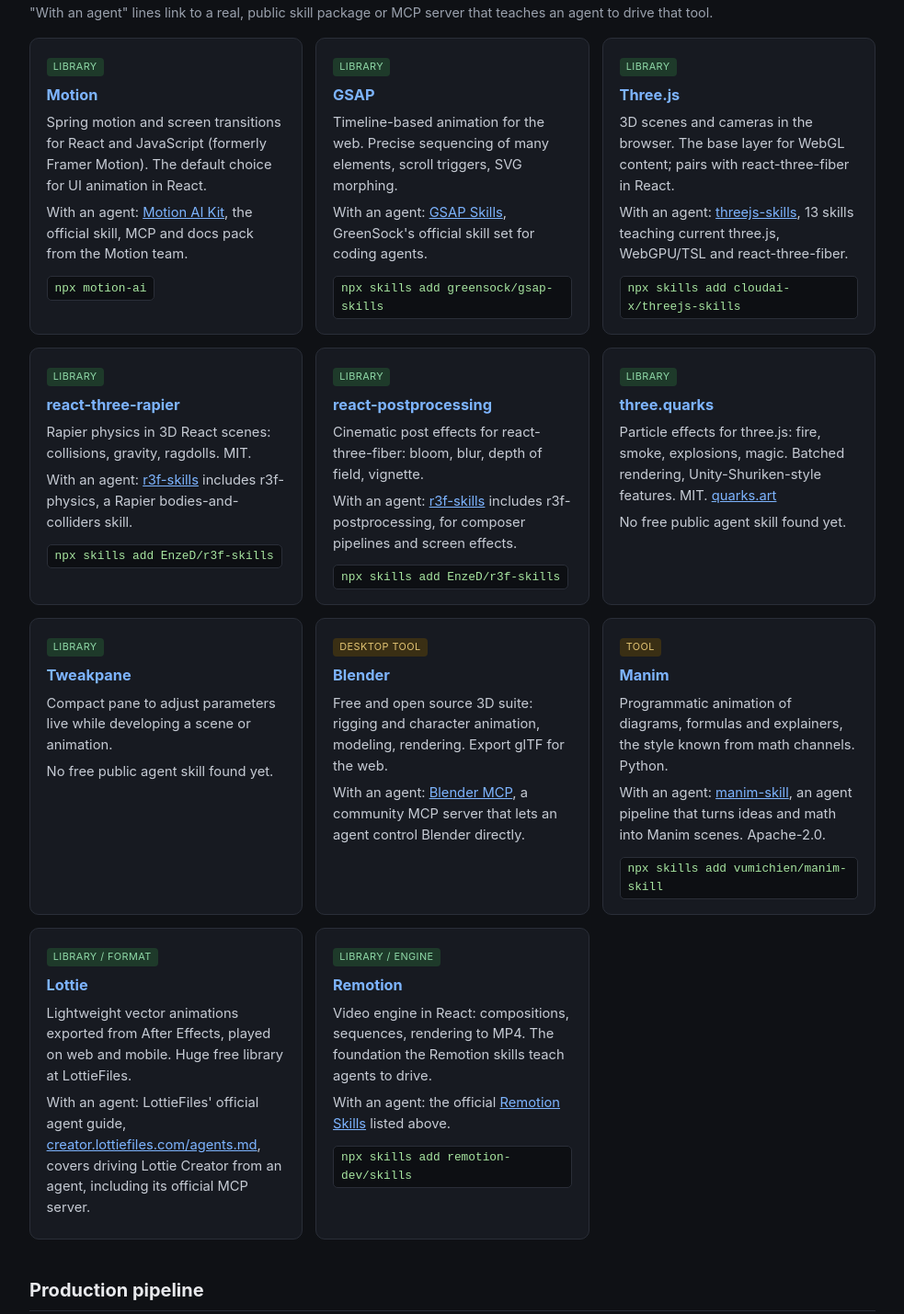
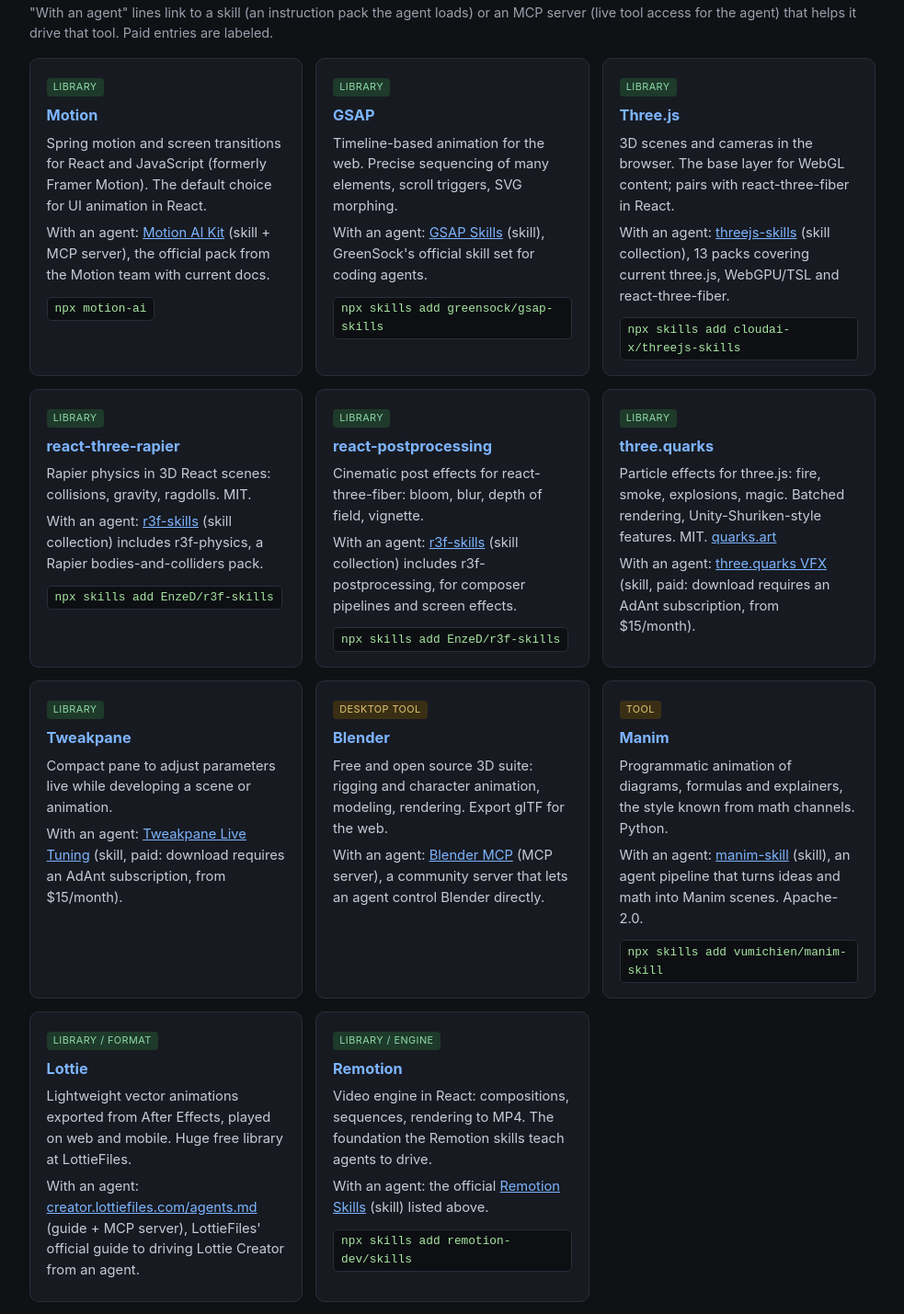
Before and after one commit to irvan-putra/skills, a plain HTML site: page motion/index.html in a window 1280 px wide. Shown: the part 911-2340 px from the top of the page at 92% size, without its empty margins (148-1131 px from the left). Drawn offline with Linux system fonts and the light colour scheme.

Commit message:
Label skill vs MCP links, add paid skill options for quarks and Tweakpane

```diff
--- a/motion/index.html
+++ b/motion/index.html
@@ -71,79 +71,79 @@
   </div>
 
   <h2>Animation &amp; 3D libraries</h2>
-  <p class="note">"With an agent" lines link to a real, public skill package or MCP server that teaches an agent to drive that tool.</p>
+  <p class="note">"With an agent" lines link to a skill (an instruction pack the agent loads) or an MCP server (live tool access for the agent) that helps it drive that tool. Paid entries are labeled.</p>
   <div class="grid">
     <div class="card">
       <span class="tag lib">library</span>
       <h3><a href="https://motion.dev">Motion</a></h3>
       <p>Spring motion and screen transitions for React and JavaScript (formerly Framer Motion). The default choice for UI animation in React.</p>
-      <p>With an agent: <a href="https://motion.dev/ai-kit">Motion AI Kit</a>, the official skill, MCP and docs pack from the Motion team.</p>
+      <p>With an agent: <a href="https://motion.dev/ai-kit">Motion AI Kit</a> (skill + MCP server), the official pack from the Motion team with current docs.</p>
       <code>npx motion-ai</code>
     </div>
     <div class="card">
       <span class="tag lib">library</span>
       <h3><a href="https://gsap.com">GSAP</a></h3>
       <p>Timeline-based animation for the web. Precise sequencing of many elements, scroll triggers, SVG morphing.</p>
-      <p>With an agent: <a href="https://github.com/greensock/gsap-skills">GSAP Skills</a>, GreenSock's official skill set for coding agents.</p>
+      <p>With an agent: <a href="https://github.com/greensock/gsap-skills">GSAP Skills</a> (skill), GreenSock's official skill set for coding agents.</p>
       <code>npx skills add greensock/gsap-skills</code>
     </div>
     <div class="card">
       <span class="tag lib">library</span>
       <h3><a href="https://threejs.org">Three.js</a></h3>
       <p>3D scenes and cameras in the browser. The base layer for WebGL content; pairs with react-three-fiber in React.</p>
-      <p>With an agent: <a href="https://github.com/CloudAI-X/threejs-skills">threejs-skills</a>, 13 skills teaching current three.js, WebGPU/TSL and react-three-fiber.</p>
+      <p>With an agent: <a href="https://github.com/CloudAI-X/threejs-skills">threejs-skills</a> (skill collection), 13 packs covering current three.js, WebGPU/TSL and react-three-fiber.</p>
       <code>npx skills add cloudai-x/threejs-skills</code>
     </div>
     <div class="card">
       <span class="tag lib">library</span>
       <h3><a href="https://github.com/pmndrs/react-three-rapier">react-three-rapier</a></h3>
       <p>Rapier physics in 3D React scenes: collisions, gravity, ragdolls. MIT.</p>
-      <p>With an agent: <a href="https://github.com/EnzeD/r3f-skills">r3f-skills</a> includes r3f-physics, a Rapier bodies-and-colliders skill.</p>
+      <p>With an agent: <a href="https://github.com/EnzeD/r3f-skills">r3f-skills</a> (skill collection) includes r3f-physics, a Rapier bodies-and-colliders pack.</p>
       <code>npx skills add EnzeD/r3f-skills</code>
     </div>
     <div class="card">
       <span class="tag lib">library</span>
       <h3><a href="https://github.com/pmndrs/react-postprocessing">react-postprocessing</a></h3>
       <p>Cinematic post effects for react-three-fiber: bloom, blur, depth of field, vignette.</p>
-      <p>With an agent: <a href="https://github.com/EnzeD/r3f-skills">r3f-skills</a> includes r3f-postprocessing, for composer pipelines and screen effects.</p>
+      <p>With an agent: <a href="https://github.com/EnzeD/r3f-skills">r3f-skills</a> (skill collection) includes r3f-postprocessing, for composer pipelines and screen effects.</p>
       <code>npx skills add EnzeD/r3f-skills</code>
     </div>
     <div class="card">
       <span class="tag lib">library</span>
       <h3><a href="https://github.com/Alchemist0823/three.quarks">three.quarks</a></h3>
       <p>Particle effects for three.js: fire, smoke, explosions, magic. Batched rendering, Unity-Shuriken-style features. MIT. <a href="https://quarks.art">quarks.art</a></p>
-      <p class="meta">No free public agent skill found yet.</p>
+      <p>With an agent: <a href="https://adant.ai/skills/three-quarks-vfx">three.quarks VFX</a> (skill, paid: download requires an AdAnt subscription, from $15/month).</p>
     </div>
     <div class="card">
       <span class="tag lib">library</span>
       <h3><a href="https://github.com/cocopon/tweakpane">Tweakpane</a></h3>
       <p>Compact pane to adjust parameters live while developing a scene or animation.</p>
-      <p class="meta">No free public agent skill found yet.</p>
+      <p>With an agent: <a href="https://adant.ai/skills/tweakpane-live-tuning">Tweakpane Live Tuning</a> (skill, paid: download requires an AdAnt subscription, from $15/month).</p>
     </div>
     <div class="card">
       <span class="tag tool">desktop tool</span>
       <h3><a href="https://www.blender.org">Blender</a></h3>
       <p>Free and open source 3D suite: rigging and character animation, modeling, rendering. Export glTF for the web.</p>
-      <p>With an agent: <a href="https://github.com/ahujasid/mcp-for-blender">Blender MCP</a>, a community MCP server that lets an agent control Blender directly.</p>
+      <p>With an agent: <a href="https://github.com/ahujasid/mcp-for-blender">Blender MCP</a> (MCP server), a community server that lets an agent control Blender directly.</p>
     </div>
     <div class="card">
       <span class="tag tool">tool</span>
       <h3><a href="https://www.manim.community">Manim</a></h3>
       <p>Programmatic animation of diagrams, formulas and explainers, the style known from math channels. Python.</p>
-      <p>With an agent: <a href="https://github.com/vumichien/manim-skill">manim-skill</a>, an agent pipeline that turns ideas and math into Manim scenes. Apache-2.0.</p>
+      <p>With an agent: <a href="https://github.com/vumichien/manim-skill">manim-skill</a> (skill), an agent pipeline that turns ideas and math into Manim scenes. Apache-2.0.</p>
       <code>npx skills add vumichien/manim-skill</code>
     </div>
     <div class="card">
       <span class="tag lib">library / format</span>
       <h3><a href="https://lottiefiles.com">Lottie</a></h3>
       <p>Lightweight vector animations exported from After Effects, played on web and mobile. Huge free library at LottieFiles.</p>
-      <p>With an agent: LottieFiles' official agent guide, <a href="https://creator.lottiefiles.com/agents.md">creator.lottiefiles.com/agents.md</a>, covers driving Lottie Creator from an agent, including its official MCP server.</p>
+      <p>With an agent: <a href="https://creator.lottiefiles.com/agents.md">creator.lottiefiles.com/agents.md</a> (guide + MCP server), LottieFiles' official guide to driving Lottie Creator from an agent.</p>
     </div>
     <div class="card">
       <span class="tag lib">library / engine</span>
       <h3><a href="https://www.remotion.dev">Remotion</a></h3>
       <p>Video engine in React: compositions, sequences, rendering to MP4. The foundation the Remotion skills teach agents to drive.</p>
-      <p>With an agent: the official <a href="https://github.com/remotion-dev/skills">Remotion Skills</a> listed above.</p>
+      <p>With an agent: the official <a href="https://github.com/remotion-dev/skills">Remotion Skills</a> (skill) listed above.</p>
       <code>npx skills add remotion-dev/skills</code>
     </div>
   </div>
@@ -154,26 +154,26 @@
       <span class="tag tool">API</span>
       <h3><a href="https://api.openverse.org/v1/">Openverse API</a></h3>
       <p>Search openly licensed audio (SFX, music) and images. Free anonymous use; optional OAuth registration raises rate limits. Every asset carries its own license, so check the license and attribution requirements on each result before using it. <a href="https://docs.openverse.org">Docs</a>.</p>
-      <p>With an agent: <a href="https://github.com/neno-is-ooo/mcp-openverse">mcp-openverse</a>, a community MCP server for searching Openverse from an agent.</p>
+      <p>With an agent: <a href="https://github.com/neno-is-ooo/mcp-openverse">mcp-openverse</a> (MCP server), a community server for searching Openverse from an agent.</p>
     </div>
     <div class="card">
       <span class="tag lib">library</span>
       <h3><a href="https://librosa.org">librosa</a></h3>
       <p>Python audio analysis: beat tracking and tempo detection to sync cuts and movement to music.</p>
-      <p>With an agent: <a href="https://github.com/hugohow/mcp-music-analysis">mcp-music-analysis</a>, a community MCP server that runs librosa analysis for an agent.</p>
+      <p>With an agent: <a href="https://github.com/hugohow/mcp-music-analysis">mcp-music-analysis</a> (MCP server), a community server that runs librosa analysis for an agent.</p>
     </div>
     <div class="card">
       <span class="tag tool">tool</span>
       <h3><a href="https://github.com/m-bain/whisperX">WhisperX</a></h3>
       <p>Automatic subtitles with word-level timestamps and speaker diarization, fast batched inference. BSD-2-Clause.</p>
-      <p>With an agent: <a href="https://github.com/abubakarsiddik31/whisperx-transcribe">whisperx-transcribe</a>, a skill that runs WhisperX and returns a speaker-labeled Markdown transcript.</p>
+      <p>With an agent: <a href="https://github.com/abubakarsiddik31/whisperx-transcribe">whisperx-transcribe</a> (skill), runs WhisperX and returns a speaker-labeled Markdown transcript.</p>
       <code>npx skills add abubakarsiddik31/whisperx-transcribe</code>
     </div>
     <div class="card">
       <span class="tag tool">tool</span>
       <h3><a href="https://www.ffmpeg.org">FFmpeg</a></h3>
       <p>Export and conversion for everything: codecs, trimming, muxing audio and subtitles, thumbnails.</p>
-      <p>With an agent: <a href="https://github.com/muhammaddadu/ffmpeg-skill">ffmpeg-skill</a>, vetted FFmpeg recipes plus a full production pipeline.</p>
+      <p>With an agent: <a href="https://github.com/muhammaddadu/ffmpeg-skill">ffmpeg-skill</a> (skill), FFmpeg recipes plus a full production pipeline, as described by its author.</p>
       <code>npx skills add muhammaddadu/ffmpeg-skill</code>
     </div>
   </div>
@@ -189,7 +189,7 @@
   </ol>
 
   <footer>
-    Every name on this page was checked against its official source on 2026-11-23. Entries marked as agent skills are public skill packages; "with an agent" links are public skills or MCP servers for that tool; the rest are libraries, APIs or tools. License notes are included only where verified. Part of <a href="https://vanipy.com">vanipy.com</a>.
+    Every name on this page was checked against its official source on 2026-11-23. Entries marked as agent skills are public skill packages; "with an agent" links are skills or MCP servers for that tool, free unless labeled paid; the rest are libraries, APIs or tools. License notes are included only where verified. Part of <a href="https://vanipy.com">vanipy.com</a>.
   </footer>
 </main>
 </body>
```
